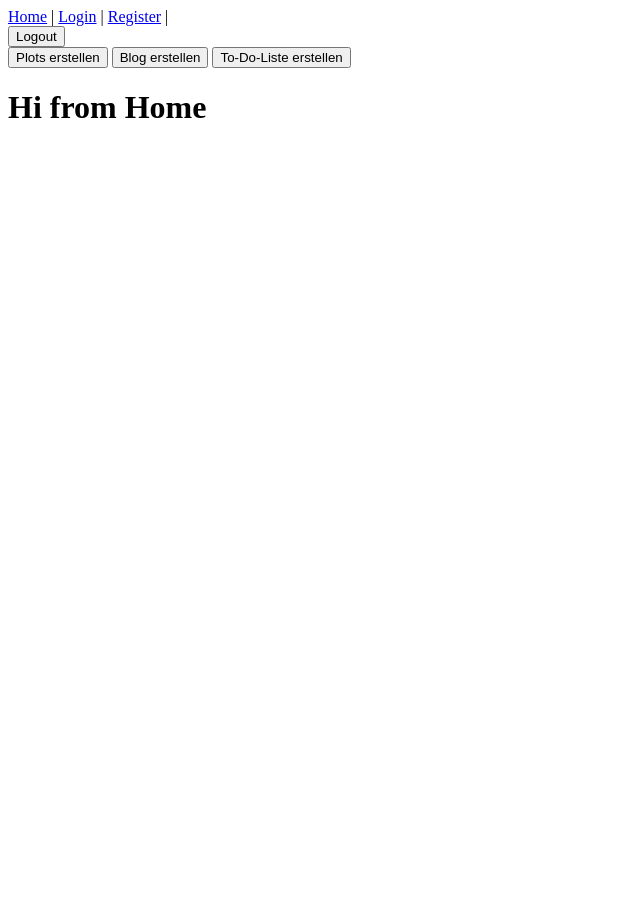
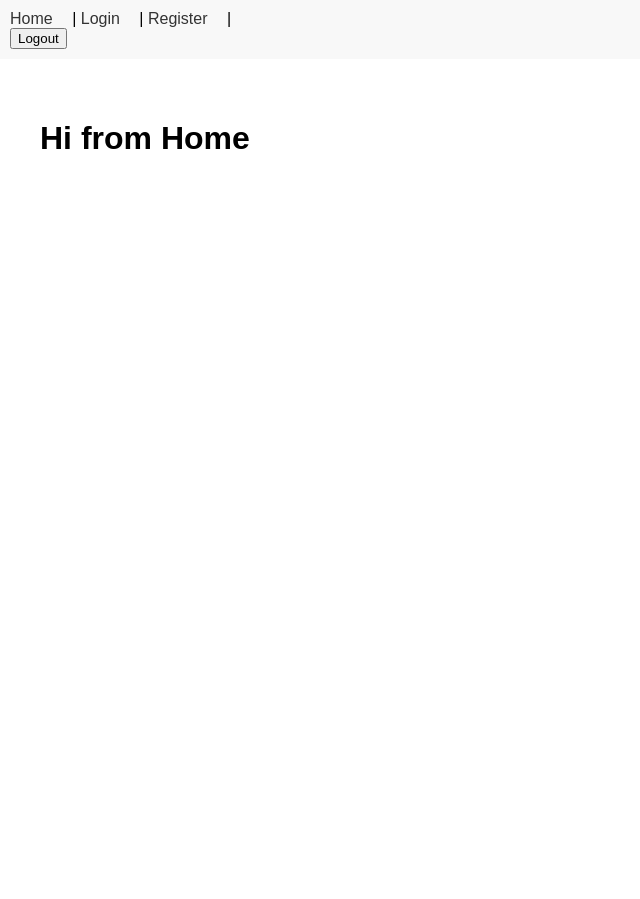
Before and after one commit to antoniofriesen/Dashify, a Django app: page / in a window 1280 px wide. Shown: the whole page, without its empty margins (0-640 px from the left). Before the commit the page ends 118 px from the top, so only its background shows below. Run offline with Django 5.2, Linux system fonts and the light colour scheme.

Commit message:
plot app
Dashboard erstellt und verbindung zu plot.html korrigiert

```diff
--- a/dashify/dashify/settings.py
+++ b/dashify/dashify/settings.py
@@ -37,7 +37,8 @@ INSTALLED_APPS = [
     "django.contrib.sessions",
     "django.contrib.messages",
     "django.contrib.staticfiles",
-    "users"
+    "users",
+    "plot"
 ]
 
 MIDDLEWARE = [
--- a/dashify/dashify/urls.py
+++ b/dashify/dashify/urls.py
@@ -1,20 +1,3 @@
-"""
-URL configuration for dashify project.
-
-The `urlpatterns` list routes URLs to views. For more information please see:
-    https://docs.djangoproject.com/en/5.1/topics/http/urls/
-Examples:
-Function views
-    1. Add an import:  from my_app import views
-    2. Add a URL to urlpatterns:  path('', views.home, name='home')
-Class-based views
-    1. Add an import:  from other_app.views import Home
-    2. Add a URL to urlpatterns:  path('', Home.as_view(), name='home')
-Including another URLconf
-    1. Import the include() function: from django.urls import include, path
-    2. Add a URL to urlpatterns:  path('blog/', include('blog.urls'))
-"""
-
 from django.contrib import admin
 from django.urls import path, include
 from . import views
@@ -22,10 +5,9 @@ from . import views
 urlpatterns = [
     path("admin/", admin.site.urls),
     path("", views.home, name="home"),
-    path("plots/", views.plots, name="plot"),
-    path("todos/", views.todos, name="todos"),
-    path("blog/", views.blog, name="blog"),
+    path("dashboard/", views.dashboard, name="dashboad"),
     path("users/", include("users.urls")),
     path("register/", include("users.urls")),
-    path("logout/", include("users.urls"))
+    path("logout/", include("users.urls")),
+    path("plot/", include("plot.urls"))
 ]
--- a/dashify/dashify/views.py
+++ b/dashify/dashify/views.py
@@ -2,9 +2,15 @@ from django.shortcuts import render
 
 def home(request):
     return render(request, "home.html")
+
+def dashboard(request):
+    return render(request, "dashboard.html")
+
 def plots(request):
-    return render(request, "plots.html")
+    return render(request, "plot.html")
+
 def todos(request):
     return render(request, "todos.html")
+
 def blog(request):
     return render(request, "blog.html")
--- a/dashify/templates/plots.html
+++ b/dashify/plot/templates/plot/plot.html
@@ -3,10 +3,10 @@
 {% extends "layout.html" %}
 
 {% block title %}
-    Plots
+    Plot
 {% endblock title %}
 
 {% block content %}
-    <h1>Hi from Plots</h1>
+    <h1>Hi from Plot</h1>
 
 {% endblock content %}
--- /dev/null
+++ b/dashify/plot/urls.py
@@ -0,0 +1,9 @@
+from django.urls import path
+from . import views
+
+app_name = "plot"
+
+urlpatterns = [
+    path("plot/", views.plot_data, name="plot")
+
+]
--- a/dashify/plot/views.py
+++ b/dashify/plot/views.py
@@ -1,3 +1,5 @@
 from django.shortcuts import render
 
-# Create your views here.
+# Function to render the plots
+def plot_data(request):
+    return render(request, "plot/plot.html")
--- /dev/null
+++ b/dashify/static/css/style.css
@@ -0,0 +1,29 @@
+html, body {
+    margin: 0;
+    padding: 0;
+    height: 100%;
+    font-family: Arial, sans-serif;
+}
+
+nav {
+    background-color: #f8f8f8;
+    padding: 10px;
+}
+
+nav a {
+    text-decoration: none;
+    color: #333;
+    margin-right: 15px;
+}
+
+main {
+    display: flex;
+    justify-content: flex-start;
+    align-items: flex-start;
+    padding: 20px;
+    min-height: calc(100vh - 40px);
+}
+
+section {
+    width: 100%;
+}
--- a/dashify/templates/home.html
+++ b/dashify/templates/home.html
@@ -5,11 +5,6 @@
 {% endblock title %}
 
 {% block content %}
-    <nav>
-        <a href="/plots"><button>Plots erstellen</button></a>
-        <a href="/blog"><button>Blog erstellen</button></a>
-        <a href="/todos"><button>To-Do-Liste erstellen</button></a>
-    </nav>
     <main>
         <h1>Hi from Home</h1>
     </main>
```
Also changed, not shown: dashify/templates/dashboard.html (added, +19 -0 lines).
